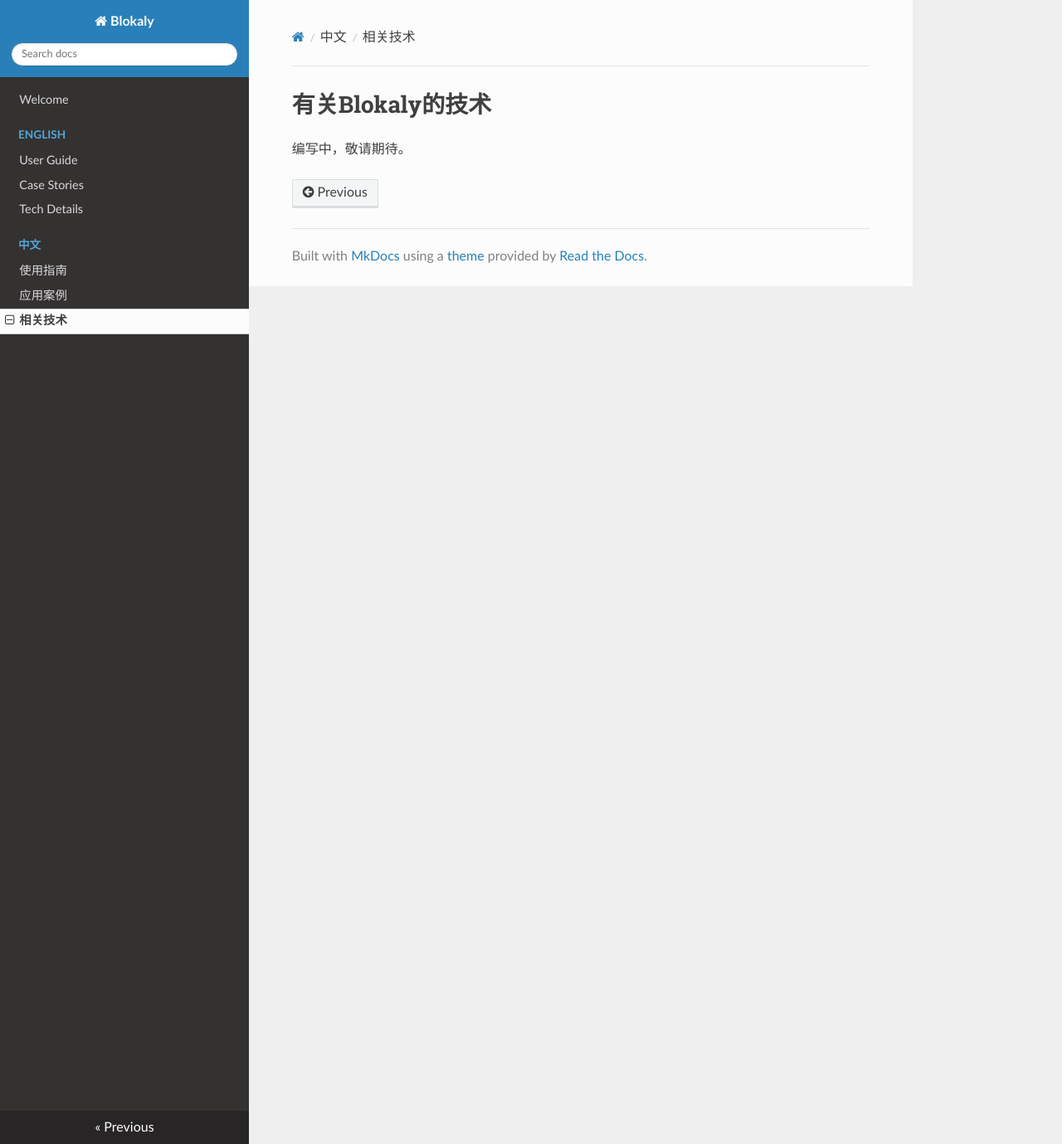
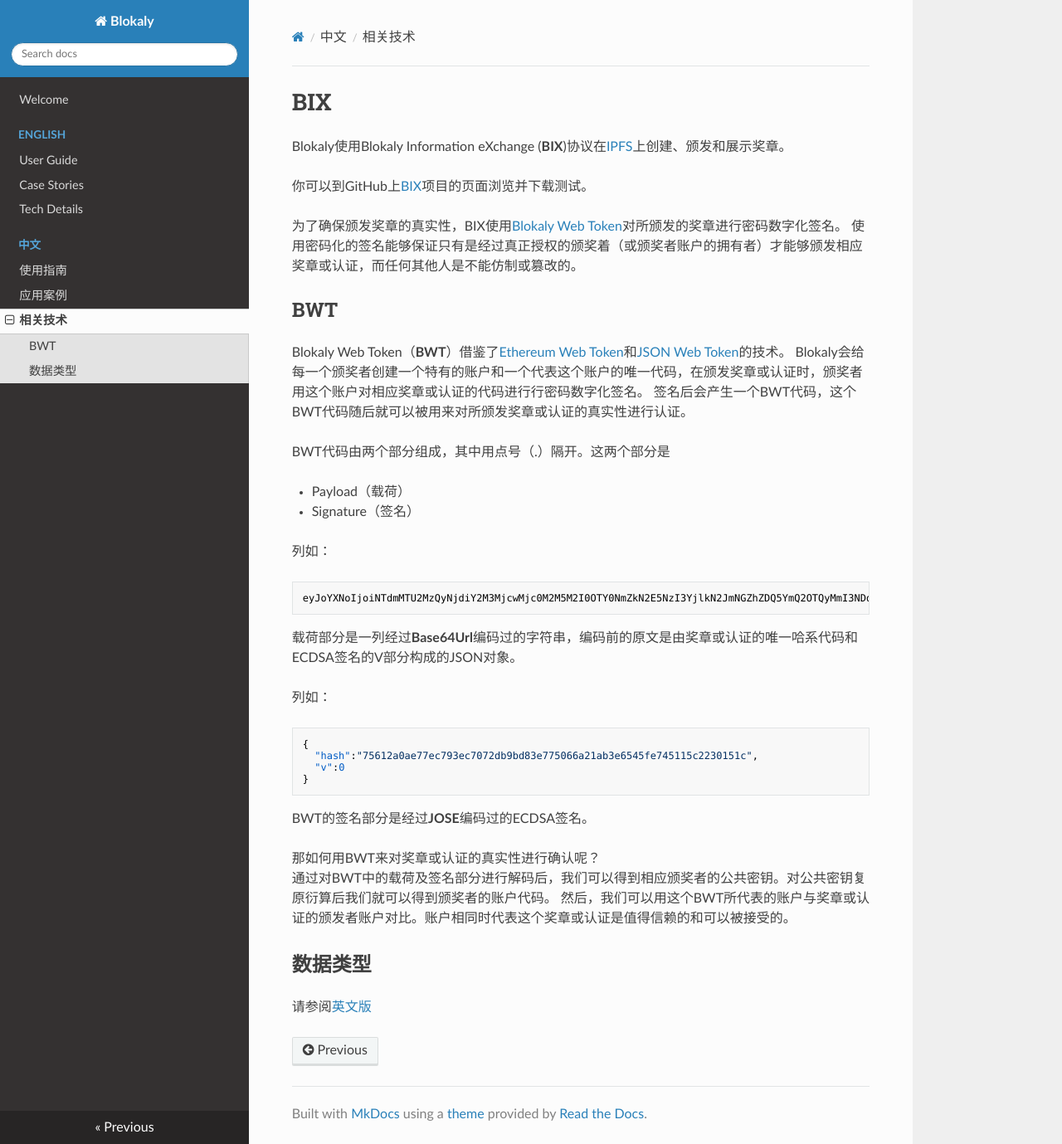
Before and after one commit to blokaly/banana, an MkDocs documentation site: the page built from docs/zh/tech.md, in a window 1280 px wide and 1379 px high. Shown: the whole window at 83% size. Built offline with MkDocs 1.6.1, drawn with Linux system fonts in a browser that asks for light colours; nearby versions of some CDN libraries; old or Windows-style settings are respelled for this version of MkDocs.

Commit message:
chinese version of tech

````diff
--- a/docs/zh/tech.md
+++ b/docs/zh/tech.md
@@ -1,3 +1,43 @@
-#有关Blokaly的技术
+# BIX
 
-编写中，敬请期待。
+Blokaly使用Blokaly Information eXchange (**BIX**)协议在[IPFS](https://ipfs.io)上创建、颁发和展示奖章。
+
+你可以到GitHub上[BIX](https://github.com/blokaly/bix)项目的页面浏览并下载测试。
+
+为了确保颁发奖章的真实性，BIX使用[Blokaly Web Token](#bwt)对所颁发的奖章进行密码数字化签名。
+使用密码化的签名能够保证只有是经过真正授权的颁奖着（或颁奖者账户的拥有者）才能够颁发相应奖章或认证，而任何其他人是不能仿制或篡改的。
+
+## BWT
+
+Blokaly Web Token（**BWT**）借鉴了[Ethereum Web Token](https://github.com/cyfin-io/ether-token-js)和[JSON Web Token](https://jwt.io)的技术。
+Blokaly会给每一个颁奖者创建一个特有的账户和一个代表这个账户的唯一代码，在颁发奖章或认证时，颁奖者用这个账户对相应奖章或认证的代码进行行密码数字化签名。
+签名后会产生一个BWT代码，这个BWT代码随后就可以被用来对所颁发奖章或认证的真实性进行认证。
+
+BWT代码由两个部分组成，其中用点号（.）隔开。这两个部分是
+
+- Payload（载荷）
+- Signature（签名）
+
+列如：
+```
+eyJoYXNoIjoiNTdmMTU2MzQyNjdiY2M3MjcwMjc0M2M5M2I0OTY0NmZkN2E5NzI3YjlkN2JmNGZhZDQ5YmQ2OTQyMmI3NDdlNSIsInYiOjF9.EG0nMGSv8QlqT6tKnhVn6nGuqata7Q-0OWLYRVaA8gpGauu0FUe6k-7_L15r7DdxtK6LUiUjrXOFV_bKjTs4pg
+```
+
+载荷部分是一列经过**Base64Url**编码过的字符串，编码前的原文是由奖章或认证的唯一哈系代码和ECDSA签名的V部分构成的JSON对象。
+
+列如：
+```json
+{
+  "hash":"75612a0ae77ec793ec7072db9bd83e775066a21ab3e6545fe745115c2230151c",
+  "v":0
+}
+```
+
+BWT的签名部分是经过**JOSE**编码过的ECDSA签名。
+
+那如何用BWT来对奖章或认证的真实性进行确认呢？<br />
+通过对BWT中的载荷及签名部分进行解码后，我们可以得到相应颁奖者的公共密钥。对公共密钥复原衍算后我们就可以得到颁奖者的账户代码。
+然后，我们可以用这个BWT所代表的账户与奖章或认证的颁发者账户对比。账户相同时代表这个奖章或认证是值得信赖的和可以被接受的。
+
+## 数据类型
+请参阅[英文版](/en/tech/#data-types)
````
